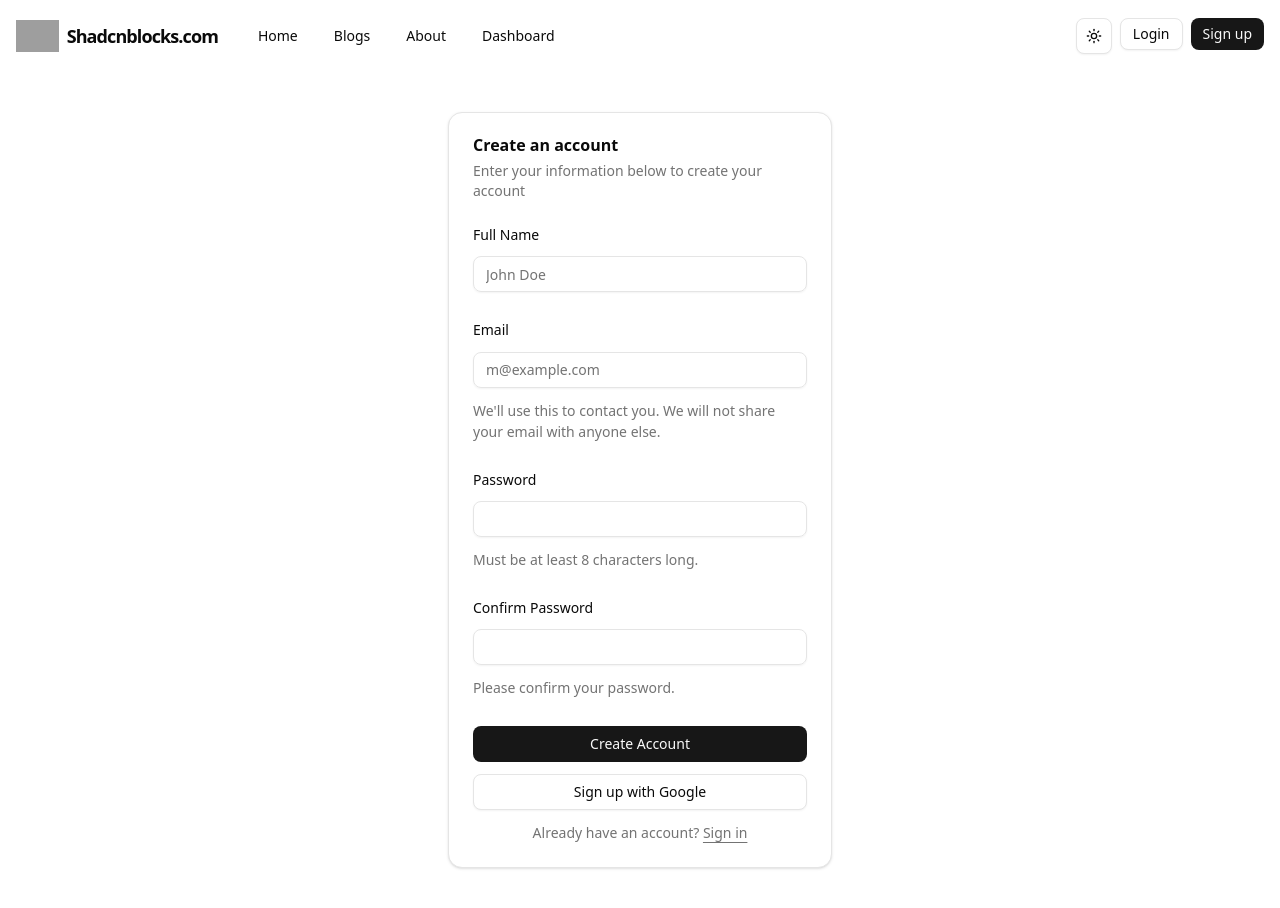
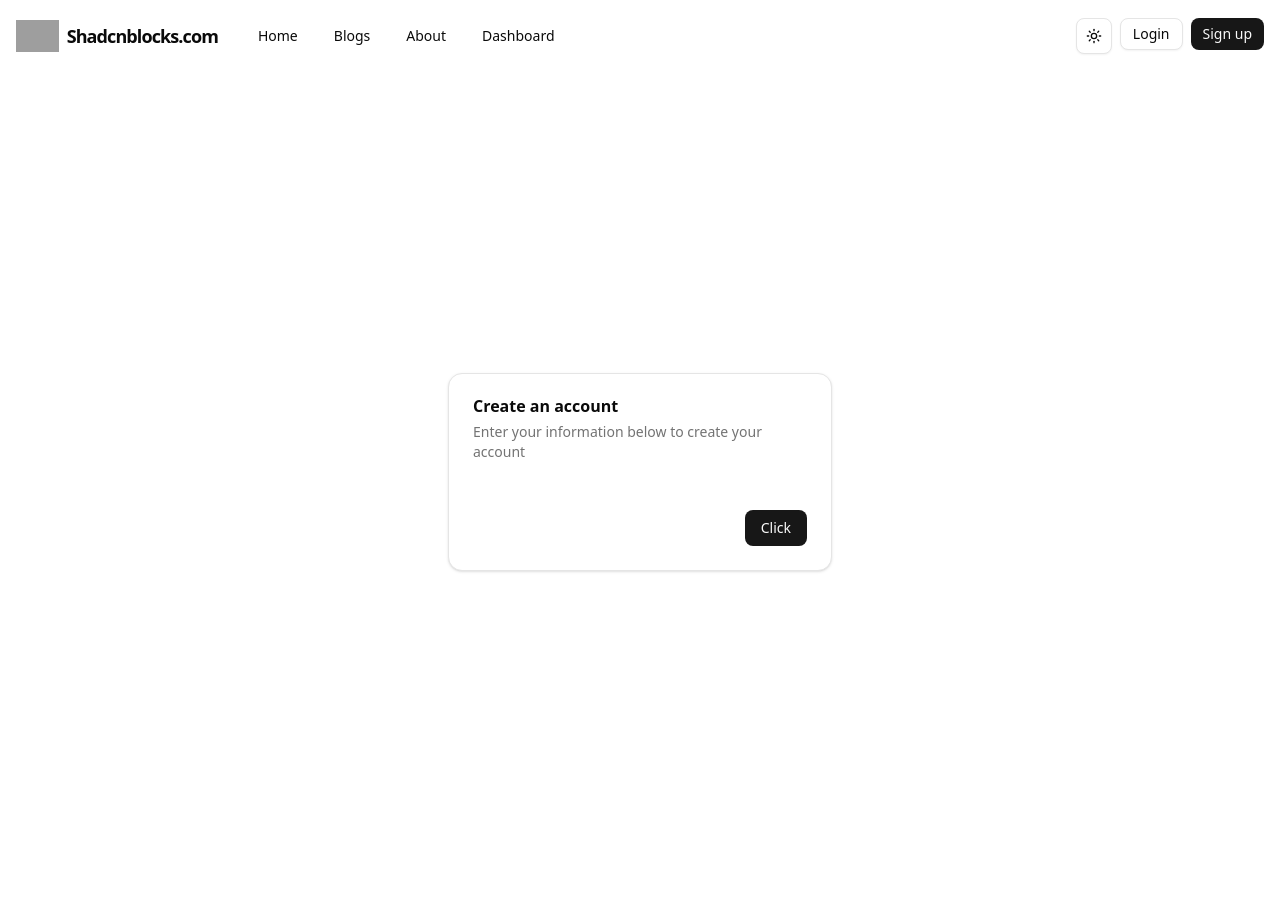
Before and after one commit to anisulislampranto/blog-client, a Next.js app: page /signup in a window 1280 px wide. After the commit the page ends 872 px from the top, so only its background shows below. Built offline with nearby package versions, Linux system fonts and the light colour scheme; grey boxes are pictures that could not be loaded.

Commit message:
server action && tanstack form

```diff
--- a/eslint.config.mjs
+++ b/eslint.config.mjs
@@ -13,6 +13,13 @@ const eslintConfig = defineConfig([
     "build/**",
     "next-env.d.ts",
   ]),
+  {
+    rules: {
+      "react/no-children-prop": [true, {
+        "allowFunctions": true
+      }]
+    }
+  }
 ]);
 
 export default eslintConfig;
--- a/package.json
+++ b/package.json
@@ -18,6 +18,7 @@
     "@radix-ui/react-slot": "^1.2.4",
     "@radix-ui/react-tooltip": "^1.2.8",
     "@t3-oss/env-nextjs": "^0.13.10",
+    "@tanstack/react-form": "^1.27.7",
     "better-auth": "^1.4.15",
     "class-variance-authority": "^0.7.1",
     "clsx": "^2.1.1",
@@ -39,5 +40,8 @@
     "tailwindcss": "^4",
     "tw-animate-css": "^1.4.0",
     "typescript": "^5"
-  }
+  },
+  "workspaces": [
+    "."
+  ]
 }
--- /dev/null
+++ b/src/actions/blog.action.ts
@@ -0,0 +1,7 @@
+'use server';
+
+import { blogService } from "@/services/blog.service"
+
+export const getBlogs = async () => {
+    return await blogService.getBlogPosts()
+}
--- a/src/app/(commonLayout)/about/page.tsx
+++ b/src/app/(commonLayout)/about/page.tsx
@@ -1,12 +1,23 @@
-export const dynamic = 'force-dynamic'
+'use client';
 
-export default async function AboutPage() {
+import { getBlogs } from "@/actions/blog.action";
+import { useEffect, useState } from "react";
 
-    await new Promise((resolve) => setTimeout(resolve, 4000))
+export default function AboutPage() {
+    const [blogs, setBlogs] = useState([]);
 
-    // throw new Error("something went wrong")
+    useEffect(() => {
+        (async() => {
+            const data = await getBlogs();
+            setBlogs(data?.data?.data?.data)
+        })()
+    }, [])
+
+
+    console.log('blogs', blogs);
+
 
     return (
-        <div>page</div>
+        <div>{blogs.length}</div>
     )
 }
--- a/src/components/modules/authentication/signup-form.tsx
+++ b/src/components/modules/authentication/signup-form.tsx
@@ -1,20 +1,31 @@
+'use client';
 import { Button } from "@/components/ui/button"
 import {
   Card,
   CardContent,
   CardDescription,
+  CardFooter,
   CardHeader,
   CardTitle,
 } from "@/components/ui/card"
 import {
   Field,
-  FieldDescription,
   FieldGroup,
-  FieldLabel,
 } from "@/components/ui/field"
-import { Input } from "@/components/ui/input"
+import { useForm } from '@tanstack/react-form'
 
 export function SignupForm({ ...props }: React.ComponentProps<typeof Card>) {
+  const form = useForm({
+    defaultValues: {
+      name: "",
+      email: "",
+      password: ""
+    },
+    onSubmit: async ({ value }) => {
+      console.log('value', value);
+    }
+  });
+
   return (
     <Card {...props}>
       <CardHeader>
@@ -24,53 +35,31 @@ export function SignupForm({ ...props }: React.ComponentProps<typeof Card>) {
         </CardDescription>
       </CardHeader>
       <CardContent>
-        <form>
+        <form
+          id="signup-form"
+          onSubmit={(e) => {
+            e.preventDefault();
+            form.handleSubmit();
+          }}
+        >
           <FieldGroup>
-            <Field>
-              <FieldLabel htmlFor="name">Full Name</FieldLabel>
-              <Input id="name" type="text" placeholder="John Doe" required />
-            </Field>
-            <Field>
-              <FieldLabel htmlFor="email">Email</FieldLabel>
-              <Input
-                id="email"
-                type="email"
-                placeholder="m@example.com"
-                required
-              />
-              <FieldDescription>
-                We&apos;ll use this to contact you. We will not share your email
-                with anyone else.
-              </FieldDescription>
-            </Field>
-            <Field>
-              <FieldLabel htmlFor="password">Password</FieldLabel>
-              <Input id="password" type="password" required />
-              <FieldDescription>
-                Must be at least 8 characters long.
-              </FieldDescription>
-            </Field>
-            <Field>
-              <FieldLabel htmlFor="confirm-password">
-                Confirm Password
-              </FieldLabel>
-              <Input id="confirm-password" type="password" required />
-              <FieldDescription>Please confirm your password.</FieldDescription>
-            </Field>
-            <FieldGroup>
-              <Field>
-                <Button type="submit">Create Account</Button>
-                <Button variant="outline" type="button">
-                  Sign up with Google
-                </Button>
-                <FieldDescription className="px-6 text-center">
-                  Already have an account? <a href="#">Sign in</a>
-                </FieldDescription>
-              </Field>
-            </FieldGroup>
+            <form.Field
+              name="name"
+              children={() =>
+                <Field>
+
+                </Field>
+              }
+            />
+
+
           </FieldGroup>
+
         </form>
       </CardContent>
+      <CardFooter className="flex justify-end">
+        <Button form="signup-form" type="submit">Click</Button>
+      </CardFooter>
     </Card>
   )
 }
```
Also changed, not shown: 1 other file (tests, documents, lock files or other folders).
